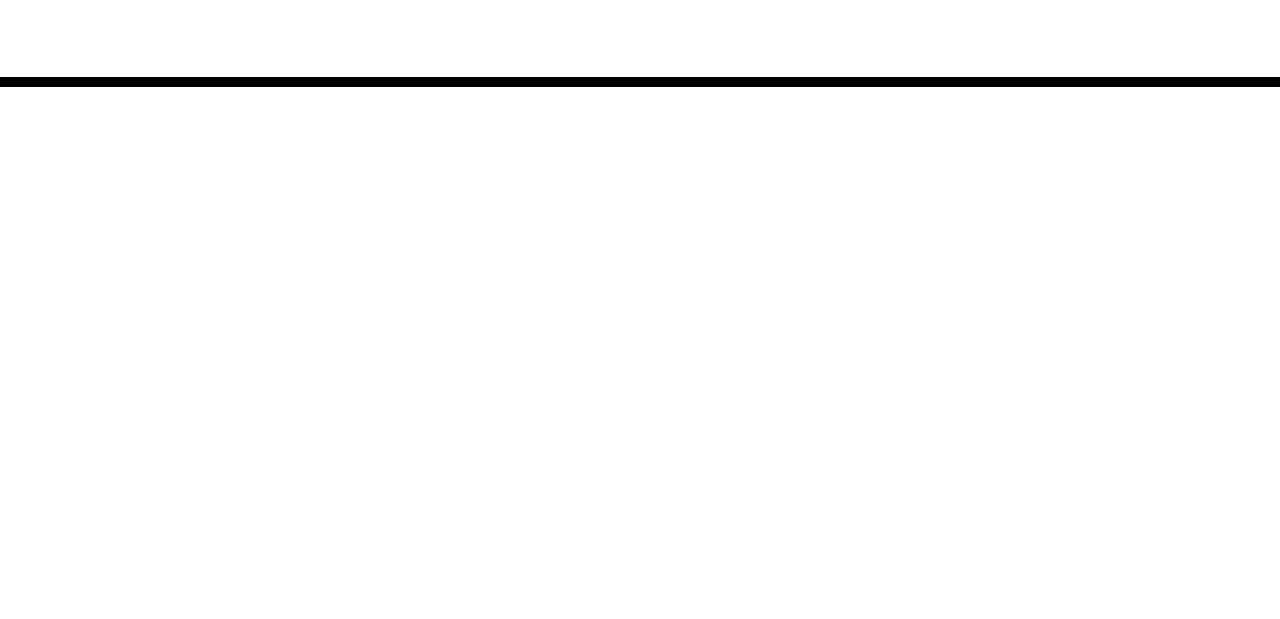
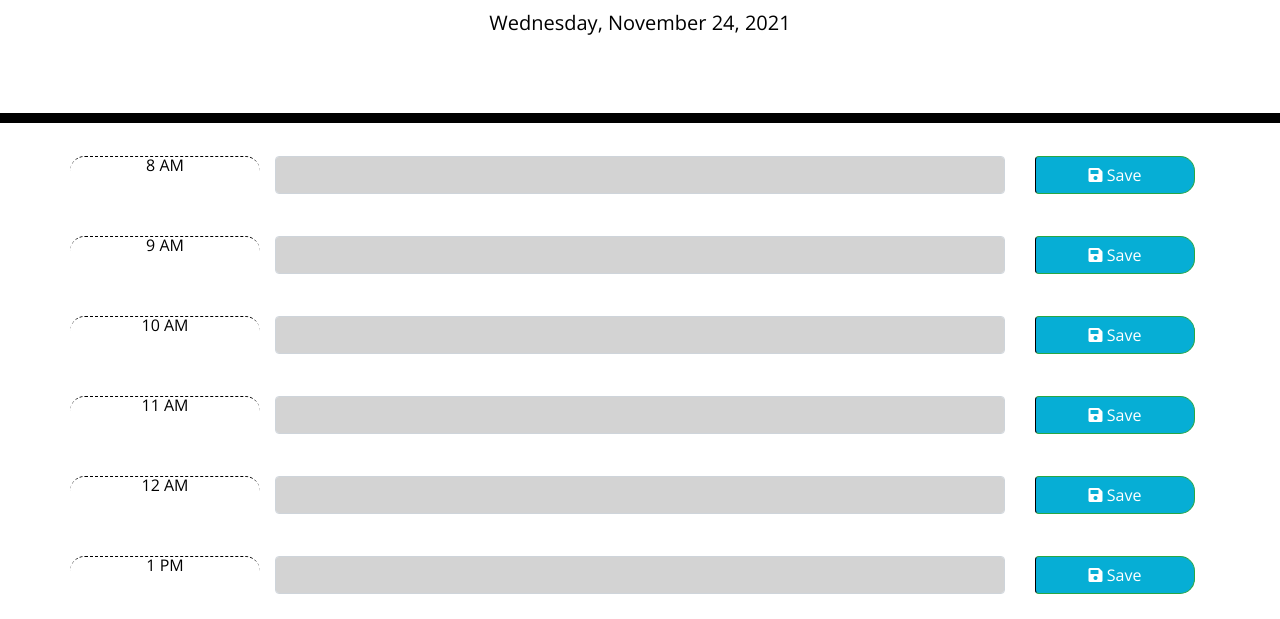
Before and after one commit to texrob20/calander-app, a plain HTML site: page index.html in a window 1280 px wide. Shown: the part 181-800 px from the top of the page. Drawn offline with nearby package versions, Linux system fonts and the light colour scheme; files that its build step writes are made by us from their sources.

Commit message:
created script to display planner

```diff
--- a/assets/css/style.css
+++ b/assets/css/style.css
@@ -2,15 +2,6 @@ body {
   font-family: 'Open Sans', sans-serif;
   font-size: 16px;
   line-height: 1;
-}
-
-textarea{
-  background: transparent;
-  border: none;
-  resize: none;
-  color: #000000;
-  border-left: 1px solid black;
-  padding: 10px;
 }
 
 .jumbotron {
@@ -44,7 +35,7 @@ textarea{
 
 .past {
   background-color: #d3d3d3;
-  color: white;
+  color: black;
 }
 
 .present {
--- /dev/null
+++ b/assets/js/script.js
@@ -0,0 +1,66 @@
+// adds current date to jumbotron
+var currentDay= moment().format('dddd, MMMM DD, YYYY');
+$("#currentDay").text(currentDay)
+
+var hourRow = ""
+//loop to dispaly 9am-18pm
+for (var i= 8 ; i<=18; i++){
+// creates and displays each hour block from 8 AM to 6 PM
+  hourRow = $(`<div class="row">`);
+  timeBlock = $(`<div class ="col-lg-2 time-block hour">${displayAmPm(i)}</div>`);
+  taskBlock = $(`<div class ="col-lg-8"><input data-input="${i}" id="inputText${i}" class="form-control" type="text" ></div>`);
+  saveBlock = $(`<div class ="col-lg-2"><button data-id="${i}" class="btn btn-success btn-block saveBtn"><i class="fas fa-save"></i> Save</button></div>`);
+  hourRow.append(timeBlock);
+  hourRow.append(taskBlock);
+  hourRow.append(saveBlock);
+  $("#plannerDay").append(hourRow);
+  savedTasks(i);
+  updateColor(i);
+}
+
+// save in local storage the task assigned to a time block
+$("button.btn.btn-success").click(function() {
+  var id = $(this).data("id");
+  var saveText = $(this).parent().siblings().find("input").val();
+  localStorage.setItem(id,saveText);
+});
+
+//  displays hours in 12-hour AM or PM format
+function displayAmPm (hour) {
+  var amPM = "";
+  if (hour<=12) {
+    amPM = "AM";
+  } else {
+    hour = hour-12;
+    amPM = "PM";
+  }
+  return hour + " " + amPM;
+  }
+
+// pulls by hour saved tasks and displays in correct text box
+function savedTasks(hour) {
+  var inputval = localStorage.getItem(hour);
+  if (inputval != null) {
+    $(`input#inputText${hour}`).val(inputval);
+    console.log(inputval);
+  } else {
+    $(`input#inputText${hour}`).val("");
+  }}
+
+  // changes color based on if hour block is past, current, or future
+  function updateColor(){
+    var hour = new Date().getHours();
+    //console.log("cycling", hour);
+    for (var i= 8 ; i<=18; i++) {
+      if (hour>i) {  // blocks in the past are greyed out
+        $(`#inputText${i}`).addClass("past");
+        console.log("cycling", hour, i);
+      } else if (hour==i ) { // the current hour block is red with white text
+        $(`#inputText${i}`).addClass("present");
+      } else if (hour<i ) { // future hours are green
+        $(`#inputText${i}`).addClass("future");
+  }}}
+
+  setInterval(function(){
+    updateColor();
+  },60000)
--- a/index.html
+++ b/index.html
@@ -18,7 +18,7 @@
       href="https://fonts.googleapis.com/css?family=Open+Sans&display=swap"
       rel="stylesheet"
     />
-    <link rel="stylesheet" href="style.css" />
+    <link rel="stylesheet" href="./assets/css/style.css" />
     <title>Work Day Scheduler</title>
   </head>
 
@@ -29,10 +29,11 @@
       <p id="currentDay" class="lead"></p>
     </header>
     <div class="container">
-      <!-- Timeblocks go here -->
+      <div id="plannerDay"></div>
     </div>
 
     <script src="https://code.jquery.com/jquery-3.4.1.min.js"></script>
     <script src="https://cdnjs.cloudflare.com/ajax/libs/moment.js/2.24.0/moment.min.js"></script>
+    <script src="./assets/js/script.js"></script>
   </body>
 </html>
```
Also changed, not shown: 1 other file.
